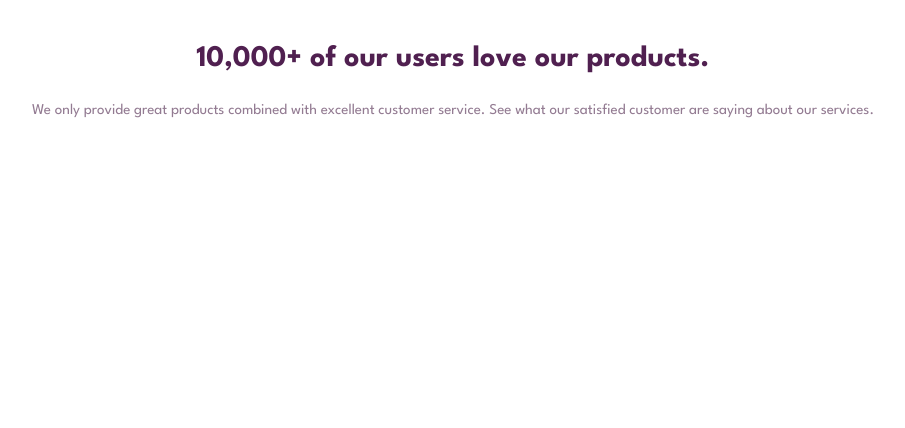
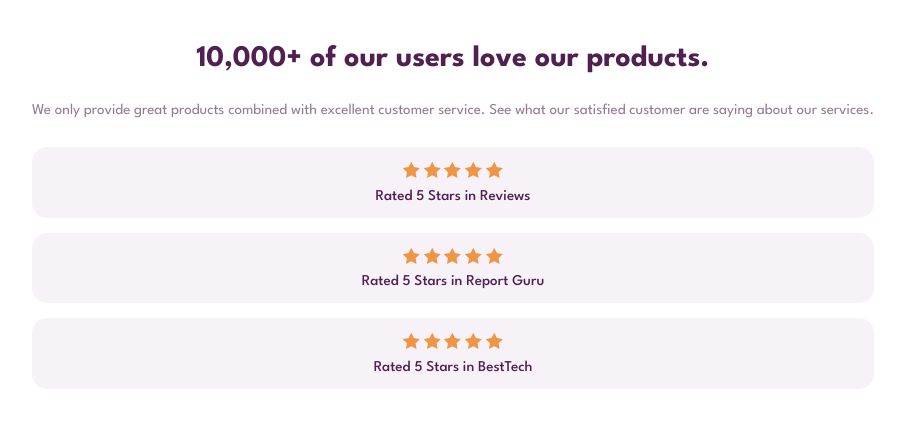
Before and after one commit to RicardoSerrano19/frontend_social-proof-section-master, a plain HTML site: page index.html in a window 1280 px wide. Shown: the whole page, without its empty margins (187-1092 px from the left). Drawn offline with Linux system fonts and the light colour scheme.

Commit message:
feat: ratings component

```diff
--- a/index.html
+++ b/index.html
@@ -20,6 +20,38 @@
         <h1 class="header__title">10,000+ of our users love our products.</h1>
         <p class="header__description">We only provide great products combined with excellent customer service. See what our satisfied customer are saying about our services.</p>
       </section>
+      <section class="ratings">
+        <article class="ratings__card">
+          <div class="ratings__card__stars">
+            <img src="./images/icon-star.svg" alt="⭐">
+            <img src="./images/icon-star.svg" alt="⭐">
+            <img src="./images/icon-star.svg" alt="⭐">
+            <img src="./images/icon-star.svg" alt="⭐">
+            <img src="./images/icon-star.svg" alt="⭐">
+          </div>
+          <p class="ratings__card__description">Rated 5 Stars in Reviews</p>
+        </article>
+        <article class="ratings__card">
+          <div class="ratings__card__stars">
+            <img src="./images/icon-star.svg" alt="⭐">
+            <img src="./images/icon-star.svg" alt="⭐">
+            <img src="./images/icon-star.svg" alt="⭐">
+            <img src="./images/icon-star.svg" alt="⭐">
+            <img src="./images/icon-star.svg" alt="⭐">
+          </div>
+          <p class="ratings__card__description">Rated 5 Stars in Report Guru</p>
+        </article>
+        <article class="ratings__card">
+          <div class="ratings__card__stars">
+            <img src="./images/icon-star.svg" alt="⭐">
+            <img src="./images/icon-star.svg" alt="⭐">
+            <img src="./images/icon-star.svg" alt="⭐">
+            <img src="./images/icon-star.svg" alt="⭐">
+            <img src="./images/icon-star.svg" alt="⭐">
+          </div>
+          <p class="ratings__card__description">Rated 5 Stars in BestTech</p>
+        </article>
+      </section>
     </main>
   </body>
 </html>
--- a/style.css
+++ b/style.css
@@ -47,3 +47,22 @@ main{
     font-weight: 400;
     margin: 2rem 0;
 }
+
+/* Ratings */
+.ratings{
+
+}
+
+.ratings__card{
+    background-color: var(--light-mrayish-magenta);
+    text-align: center;
+    padding: 1rem 0;
+    border-radius: 1rem;
+    margin: 1rem 0;
+}
+
+.ratings__card__description{
+    color: var(--very-dark-magenta);
+    font-weight: 500;
+    margin-top: 0.5rem;
+}
```
